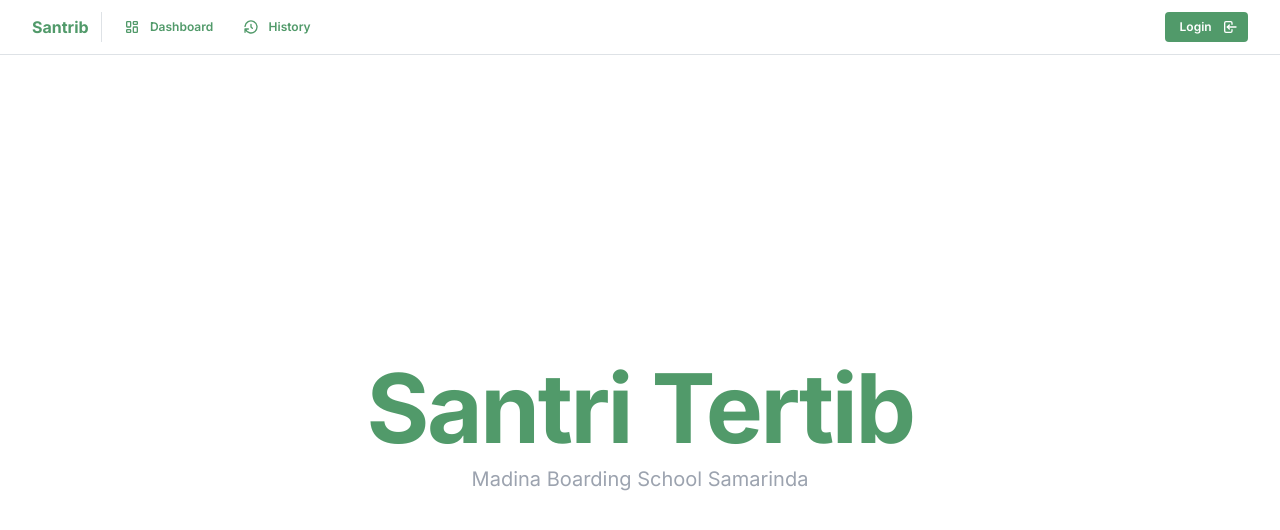
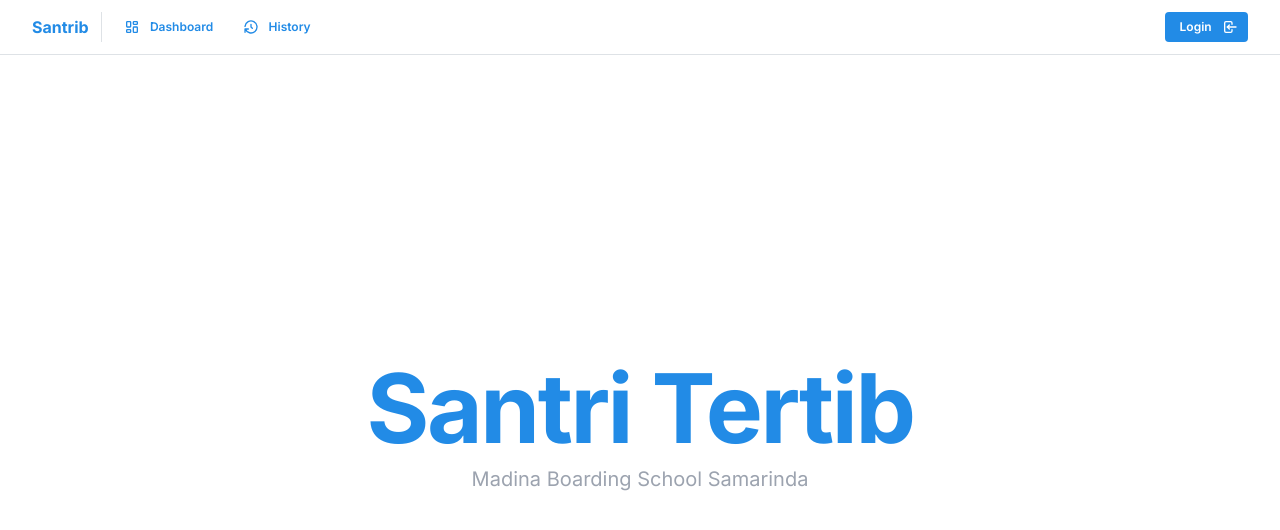
Before and after one commit to mafiefa02/santri-tertib, a Next.js app: page / in a window 1280 px wide. Shown: the top 530 px of the page. Built offline with nearby package versions, Linux system fonts and the light colour scheme; no server answers.

Commit message:
chore: change color to mantine's default

```diff
--- a/src/components/navigation-bar.tsx
+++ b/src/components/navigation-bar.tsx
@@ -70,10 +70,7 @@ export const NavigationBar = async () => {
                       {formatToTitle(session.user.type)}
                     </span>
                   </div>
-                  <Avatar
-                    color="green"
-                    src={session.user.avatar ?? undefined}
-                  />
+                  <Avatar color="blue" src={session.user.avatar ?? undefined} />
                 </div>
               </MenuTarget>
               <MenuDropdown>
--- a/src/styles/theme.ts
+++ b/src/styles/theme.ts
@@ -3,22 +3,6 @@ import { createTheme } from '@mantine/core';
 import { primary } from '@/styles/font';
 
 export const theme = createTheme({
-  primaryColor: 'green',
-  primaryShade: { light: 7, dark: 9 },
   fontFamily: primary.style.fontFamily,
   autoContrast: true,
-  colors: {
-    green: [
-      '#f1f9f4',
-      '#e3efe7',
-      '#c2ddcb',
-      '#9eccae',
-      '#80bd95',
-      '#6cb485',
-      '#61af7c',
-      '#519a6a',
-      '#46895d',
-      '#37764e',
-    ],
-  },
 });
```
